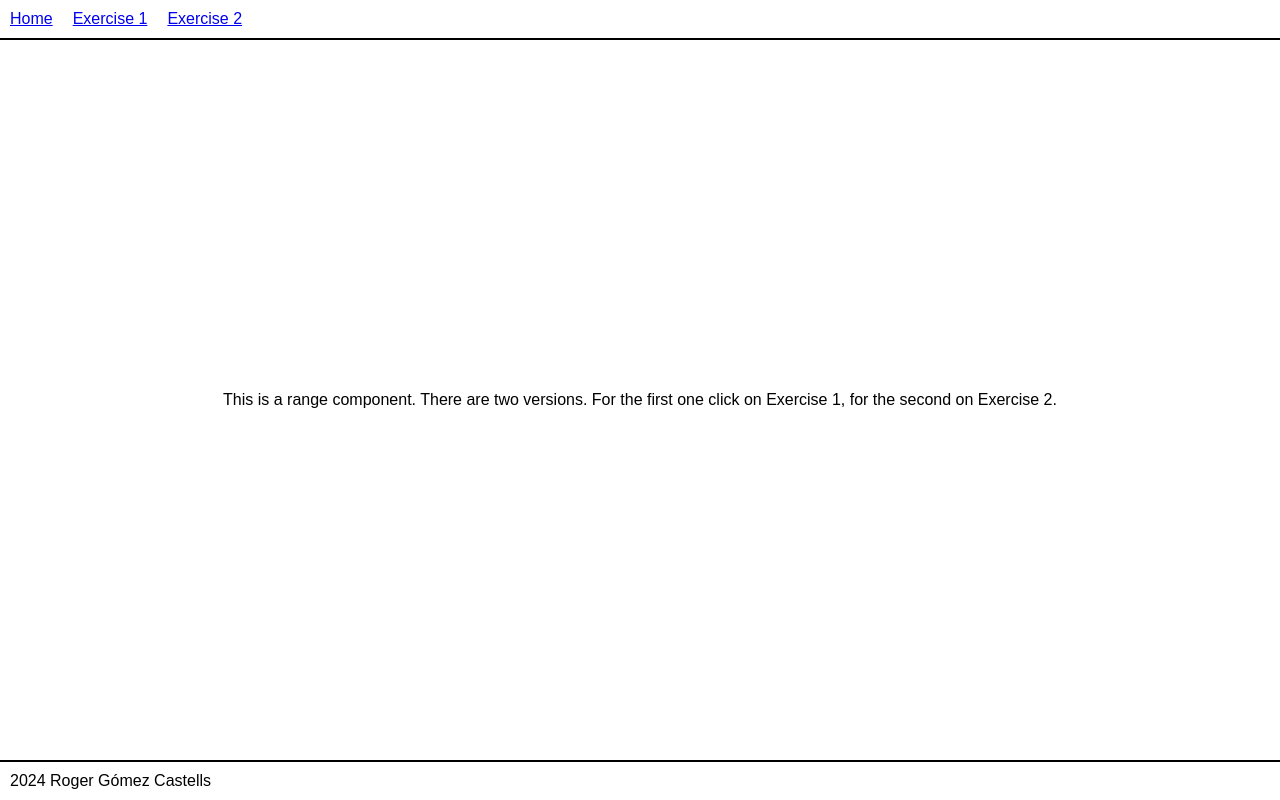
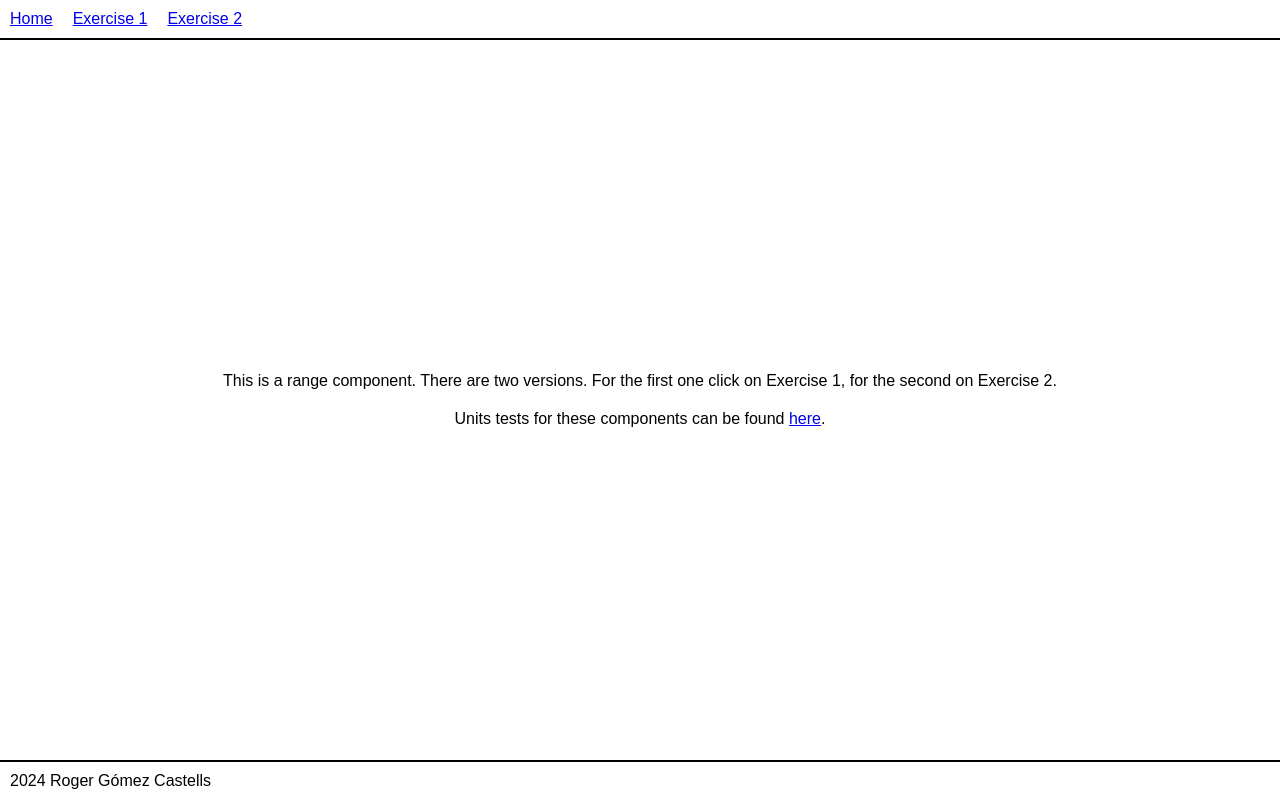
Before and after one commit to roggc/nextjs-range-component, a Next.js app: page / in a window 1280 px wide. Built offline with nearby package versions, Linux system fonts and the light colour scheme.

Commit message:
add info of unit tests in home page

```diff
--- a/app/page.tsx
+++ b/app/page.tsx
@@ -1,12 +1,27 @@
 "use client";
+import Link from "next/link";
 import styled from "styled-components";
 
 export default function Home() {
   return (
-    <Container>
-      This is a range component. There are two versions. For the first one click
-      on Exercise 1, for the second on Exercise 2.
-    </Container>
+    <SupraContainer>
+      <Container>
+        This is a range component. There are two versions. For the first one
+        click on Exercise 1, for the second on Exercise 2.
+      </Container>
+      <Container>
+        <div>
+          Units tests for these components can be found{" "}
+          <Link
+            href="https://github.com/roggc/nextjs-range-component-test"
+            target="_blank"
+          >
+            here
+          </Link>
+          .
+        </div>
+      </Container>
+    </SupraContainer>
   );
 }
 
@@ -14,4 +29,11 @@ const Container = styled.div`
   display: flex;
   justify-content: center;
   align-items: center;
+  gap: 10px;
 `;
+
+const SupraContainer = styled.div`
+  display: flex;
+  flex-direction: column;
+  gap: 20px;
+`;
```
